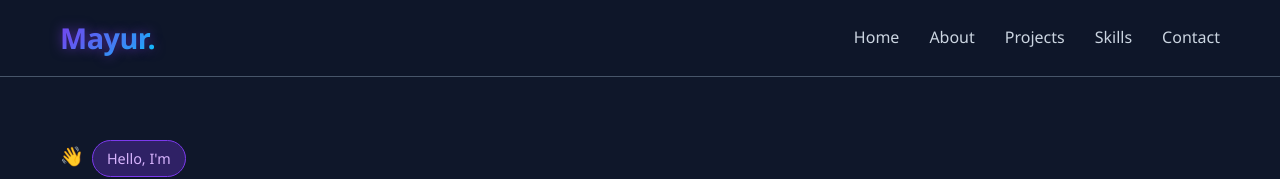
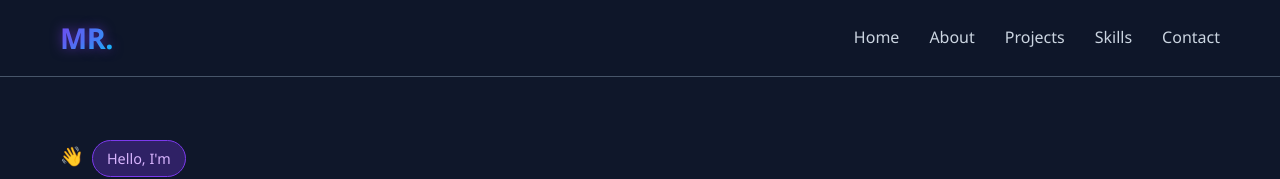
Before and after one commit to Mayur-Rithe-14/personal-portfolio, a React (Vite) app in the folder client/: page / in a window 1280 px wide. Shown: the top 179 px of the page. Built offline with nearby package versions, Linux system fonts and the light colour scheme; no server answers.

Commit message:
UI Updated

```diff
--- a/client/src/components/Navbar.jsx
+++ b/client/src/components/Navbar.jsx
@@ -17,7 +17,7 @@ export default function Navbar() {
     <nav className="navbar">
       <div className="container navbar-container">
         <div className="navbar-logo">
-          <h2>Mayur.</h2>
+          <h2>MR.</h2>
         </div>
 
         <div className={`navbar-menu ${isOpen ? "active" : ""}`}>
```
